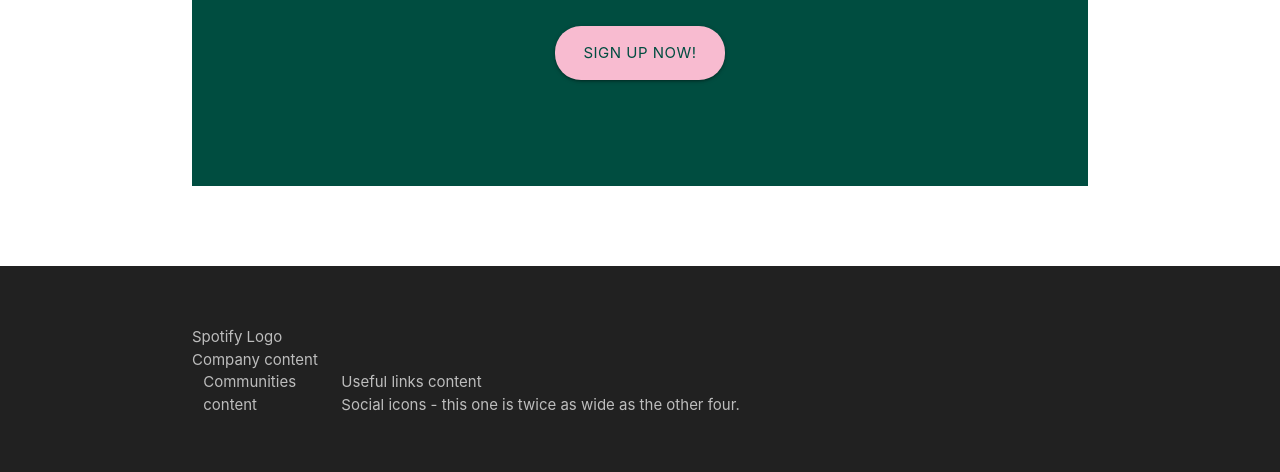
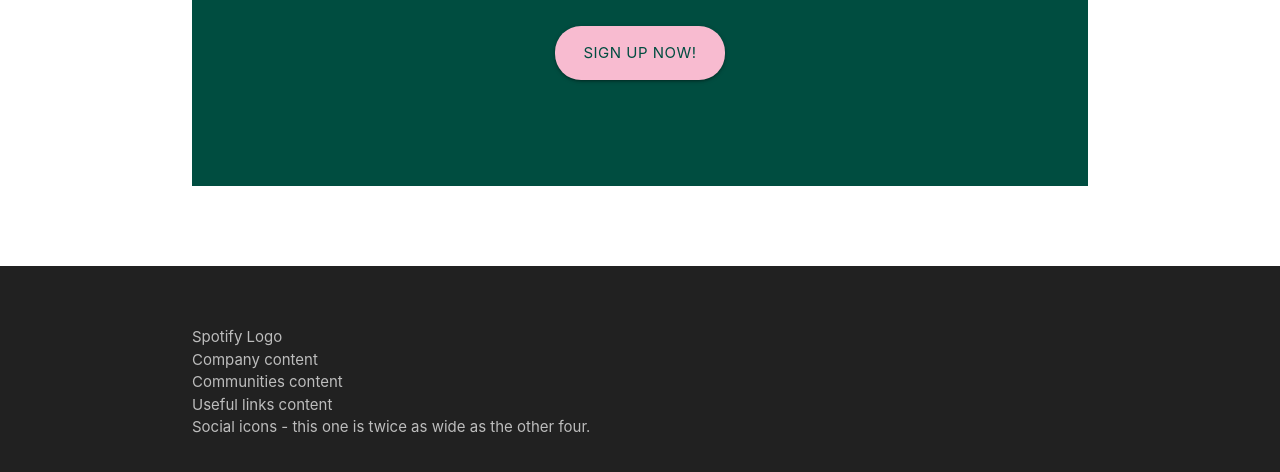
Before and after one commit to vsbluth5/spotify-starter, a plain HTML site: page index.html in a window 1280 px wide. Shown: the part 358-830 px from the top of the page. Drawn offline with nearby package versions, Linux system fonts and the light colour scheme.

Commit message:
💐📻 Checkpoint ./README.md:5319319/3 ./index.html:5319319/6

```diff
--- a/index.html
+++ b/index.html
@@ -41,7 +41,7 @@
           <!-- These divs will need classes so that they work as described -->
           <div class="">Spotify Logo</div>
           <div class="">Company content</div>
-          <div class="col s2">Communities content</div>
+          <div class="">Communities content</div>
           <div class="">Useful links content</div>
           <div class="">Social icons - this one is twice as wide as the other four.</div>
         </div>
```
Also changed, not shown: 1 other file.
